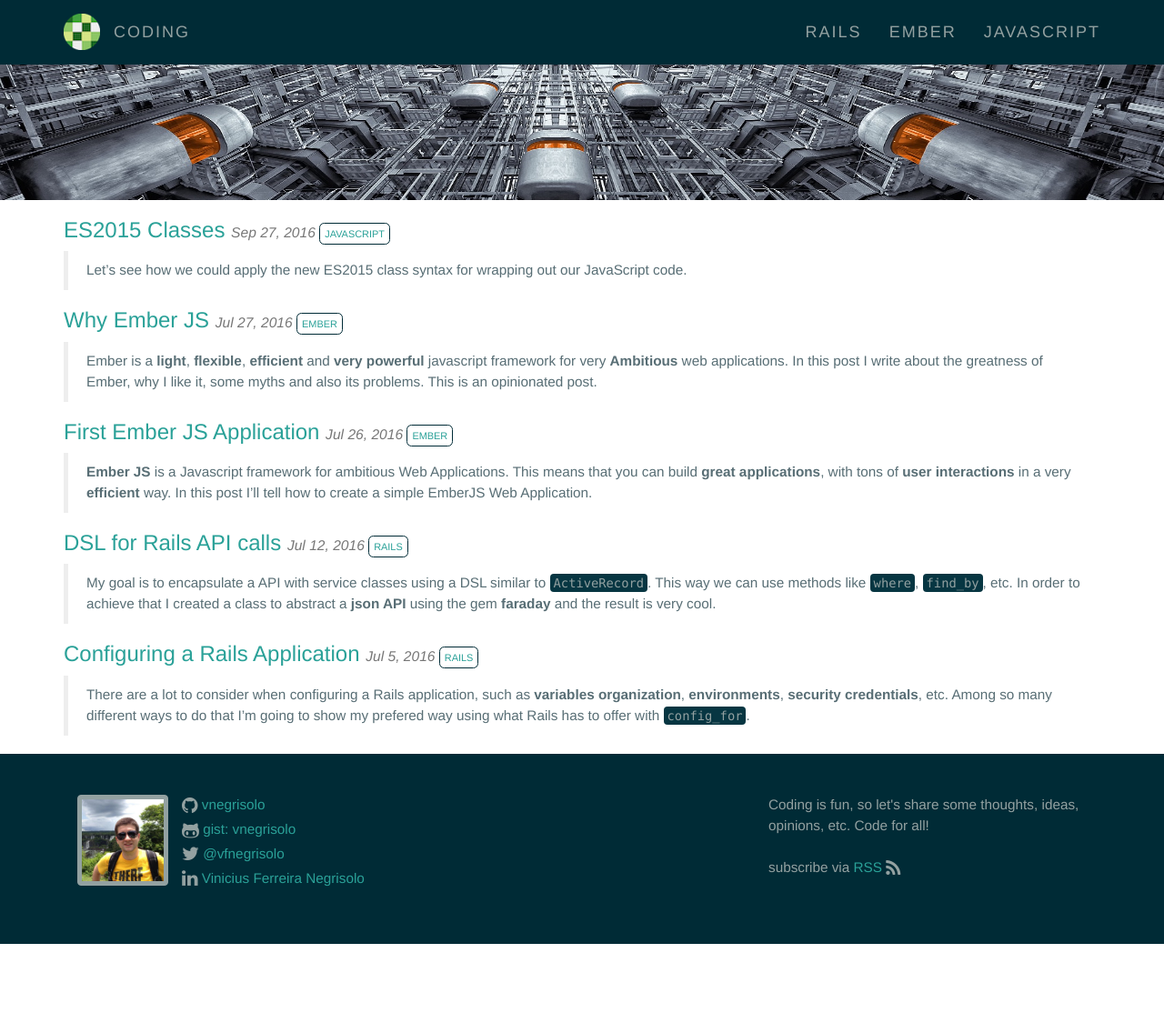
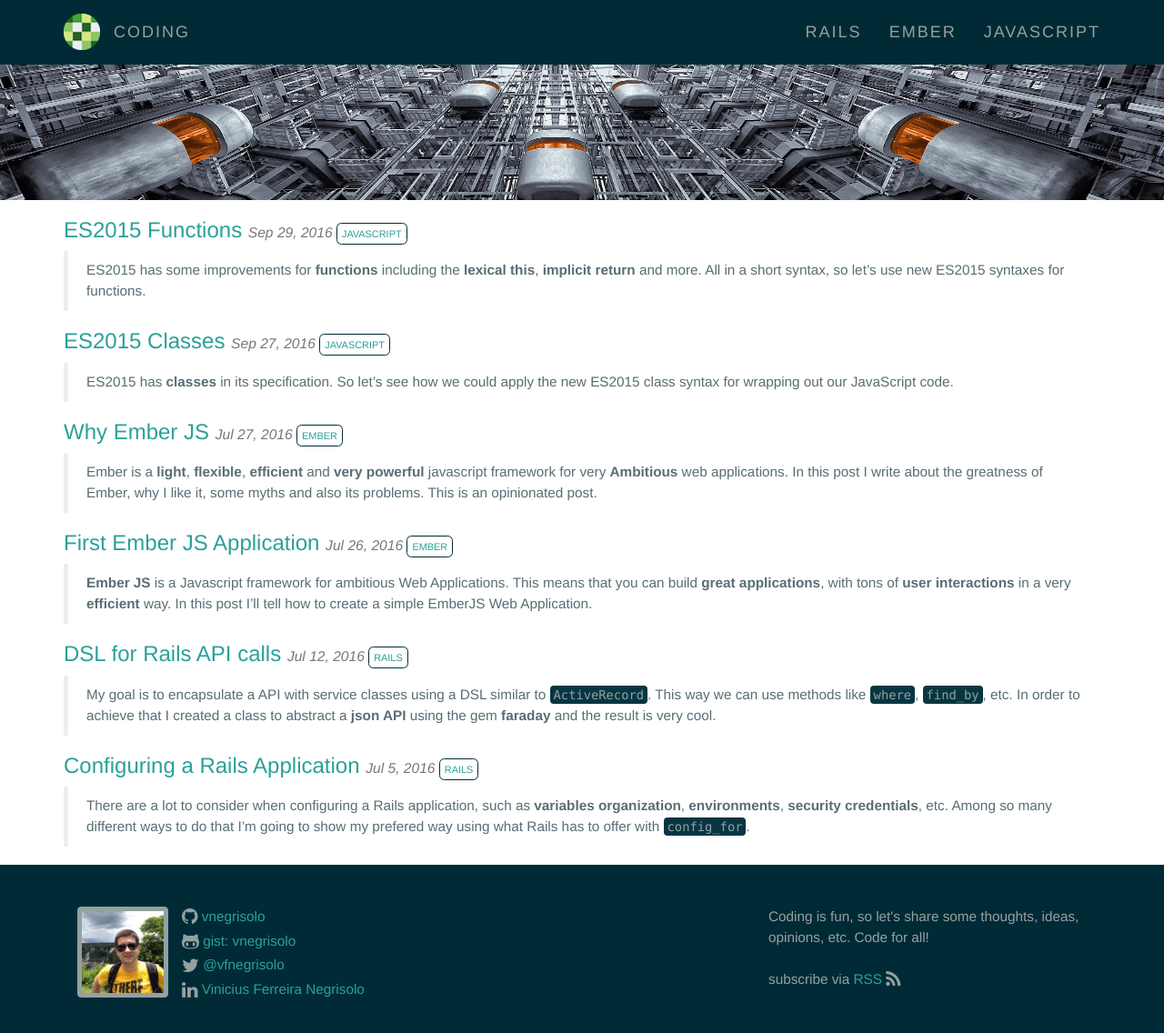
Before and after one commit to vnegrisolo/vnegrisolo.github.io, a Jekyll site: the page built from index.html, in a window 1280 px wide and 1160 px high. Shown: the top 1136 px of the window at 91% size. Built offline with Jekyll 4.4.1, drawn with Linux system fonts in a browser that asks for light colours; part of the change alters nothing that is shown.

Commit message:
Publish ES2015 Functions

````diff
--- a/_posts/2016-09-27-es2015-classes.md
+++ b/_posts/2016-09-27-es2015-classes.md
@@ -6,7 +6,7 @@ last_modified_at: 2016-09-27 12:00:00
 categories: javascript
 ---
 
-Let's see how we could apply the new ES2015 class syntax for wrapping out our JavaScript code.
+ES2015 has **classes** in its specification. So let's see how we could apply the new ES2015 class syntax for wrapping out our JavaScript code.
 
 ## ES2015
 
--- /dev/null
+++ b/_posts/2016-09-29-es2015-functions.md
@@ -0,0 +1,104 @@
+---
+layout: post
+title:  "ES2015 Functions"
+date:   2016-09-29 12:00:00
+last_modified_at: 2016-09-29 12:00:00
+categories: javascript
+---
+
+ES2015 has some improvements for **functions** including the **lexical this**, **implicit return** and more. All in a short syntax, so let's use new ES2015 syntaxes for functions.
+
+## Previous Episode
+
+In the previous episode [es2015-classes] we saw how to use new ES2015 syntax for classes and now it's time to see functions.
+
+We also saw that modern browsers will implement ES2015 specification very soon, such as chrome (most of features released already). Also remember that you can always compile your ES2015 code to work with current/old browsers using ES5.
+
+## ES5 Anonymous Functions
+
+```javascript
+var log = function(msg){ console.log('=> '+msg); };
+log('Hello');
+//=> Hello
+```
+
+## ES5 Named Functions
+
+```javascript
+function log(msg){ console.log('=> '+msg); };
+log('Hello');
+//=> Hello
+```
+
+## ES2015 Class Functions
+
+ES2015 has a new syntax for functions that resides inside classes (also new on ES2015).
+
+```javascript
+class Car {
+  constructor(color) {
+    this.color = color;
+  }
+  park(garage){
+    console.log('Parking the ' + this.color + ' car in ' + garage + '.');
+  }
+}
+
+var car = new Car('red');
+car.park('garage building 1st floor');
+//=> Parking the red car in garage building 1st floor.
+```
+
+## ES2015 Arrow Function
+
+Arrow functions `=>` are a really nice shorthand syntax for anonymous functions. It also comes with with the lexical `this`, in other words `this` inside the function will be the same as outside the function.
+
+```javascript
+var log = msg => { console.log('=> '+msg); };
+log('Hello');
+//=> Hello
+```
+
+Wrap function arguments into parenthesis `()` if you have more than one:
+
+```javascript
+var log = (user, msg) => { console.log('=> '+user+' said:'+msg); };
+log('Bob', 'Hello');
+//=> Bob said:Hello
+```
+
+If you need to return a value from the arrow function you can remove the curly brackets `{}`:
+
+```javascript
+var sum = (a, b) => a + b;
+sum(16, 38);
+//=> 54
+```
+
+Finally here's an example to show the **lexical this** in action:
+
+```javascript
+var obj = {
+  es5: function(){
+    ['a'].map(function(){ console.log(this); });
+  },
+  es2015: function(){
+    ['a'].map(() => { console.log(this); });
+  }
+};
+obj.es5();
+//=> Window {...}
+
+obj.es2015();
+//=> Object {}
+```
+
+As you see the `this` for ES2015 arrow function shares the context with the outside function. That's usually the same as we see with `that = this;` switch, a very often used technique.
+
+## Conclusion
+
+The new ES2015 Function syntax is amazing. Super short to type and faster to read. We don't need `function` and `return` for most of cases. Additionally the **lexical this** is a simple way to use `this` variable in a reliable way, you know what you'll find there.
+
+[es2015-classes]: /javascript/es2015-classes
+
+*[ES2015]: ECMAScript 2015, also known as ES6
--- a/_sass/nav_bar.scss
+++ b/_sass/nav_bar.scss
@@ -1,5 +1,4 @@
 nav.navbar {
-  border-radius: 0;
   min-height: $height_nav_bar;
 
   a {
````
